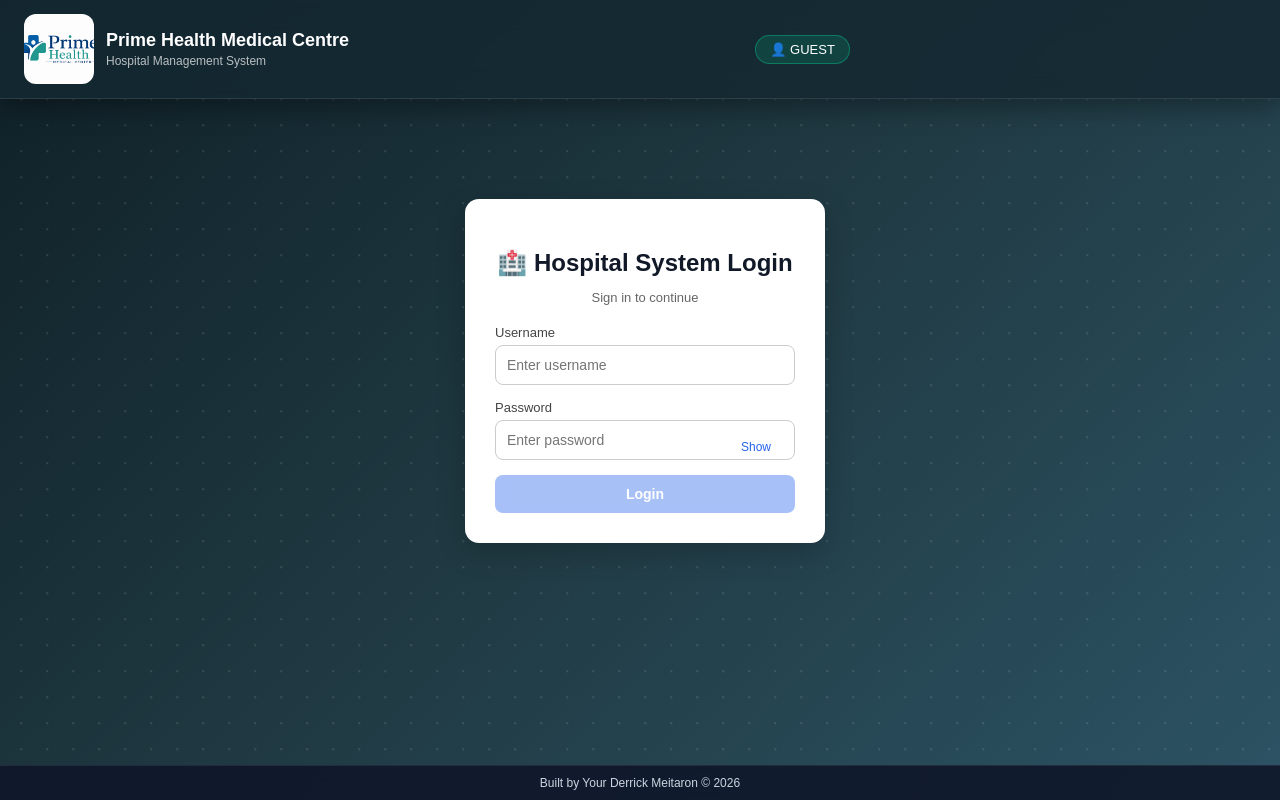
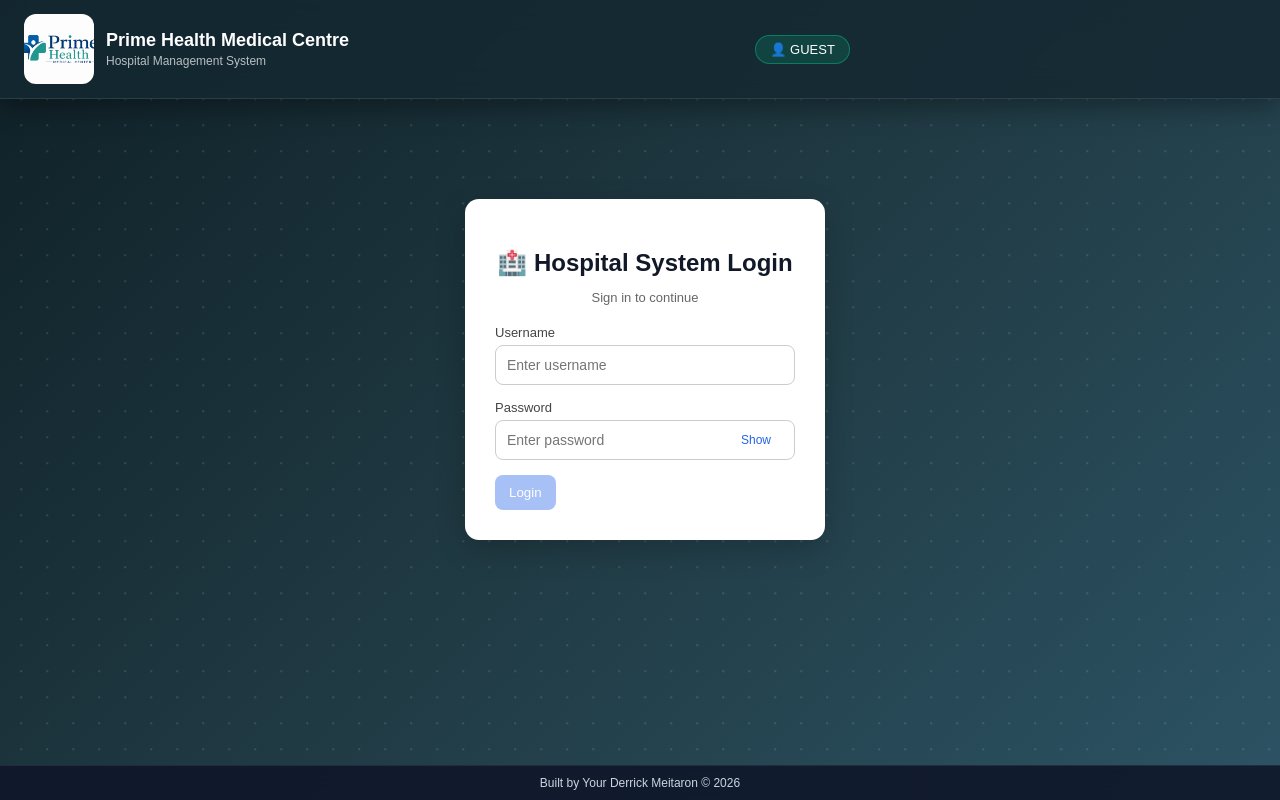
Before and after one commit to Derrickmeitaron/hospital-frontend, a React (Create React App) app: page / in a window 1280 px wide. Built offline with nearby package versions, Linux system fonts and the light colour scheme.

Commit message:
show pass update

```diff
--- a/src/components/Login.js
+++ b/src/components/Login.js
@@ -187,13 +187,11 @@ export default function Login({ setRole, setView }) {
             <div style={styles.passwordWrapper}>
               <input
                 className="rainbow-input"
-                style={styles.input}
+                style={styles.passwordInput}
                 type={showPassword ? "text" : "password"}
                 placeholder="Enter password"
                 value={password}
-                onChange={(e) =>
-                  setPassword(e.target.value)
-                }
+                onChange={(e) => setPassword(e.target.value)}
               />
 
               <button
@@ -276,6 +274,7 @@ const styles = {
     color: "#444"
   },
 
+  /* ✅ FIXED INPUT (merged properly) */
   input: {
     width: "100%",
     padding: "11px",
@@ -286,30 +285,33 @@ const styles = {
     boxSizing: "border-box"
   },
 
+  /* password wrapper */
   passwordWrapper: {
-    position: "relative"
+    position: "relative",
+    width: "100%",
+    display: "flex",
+    alignItems: "center"
+  },
+
+  /* IMPORTANT: applies ONLY inside password field */
+  passwordInput: {
+    width: "100%",
+    padding: "11px 70px 11px 11px", // space for toggle button
+    borderRadius: "8px",
+    border: "1px solid #ccc",
+    outline: "none",
+    fontSize: "14px",
+    boxSizing: "border-box"
   },
 
   toggle: {
     position: "absolute",
     right: "10px",
-    top: "10px",
+    background: "none",
     border: "none",
-    background: "transparent",
-    cursor: "pointer",
+    color: "#2563eb",
     fontSize: "12px",
-    color: "#2563eb"
-  },
-
-  button: {
-    width: "100%",
-    padding: "11px",
-    borderRadius: "8px",
-    border: "none",
-    background: "#2563eb",
-    color: "white",
-    fontWeight: "bold",
-    fontSize: "14px"
+    cursor: "pointer"
   },
 
   errorBox: {
```
